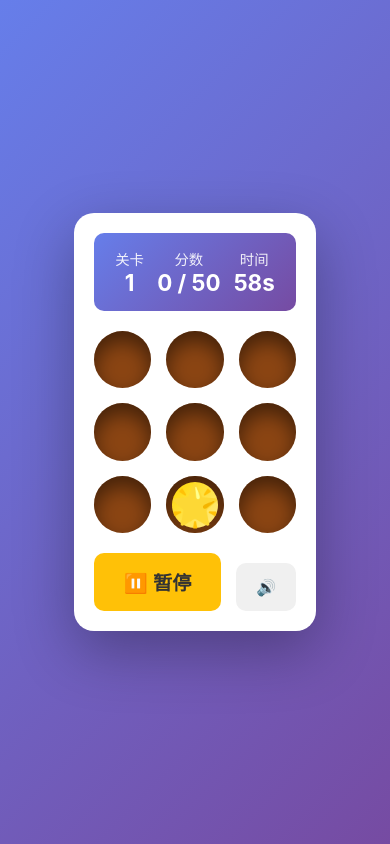
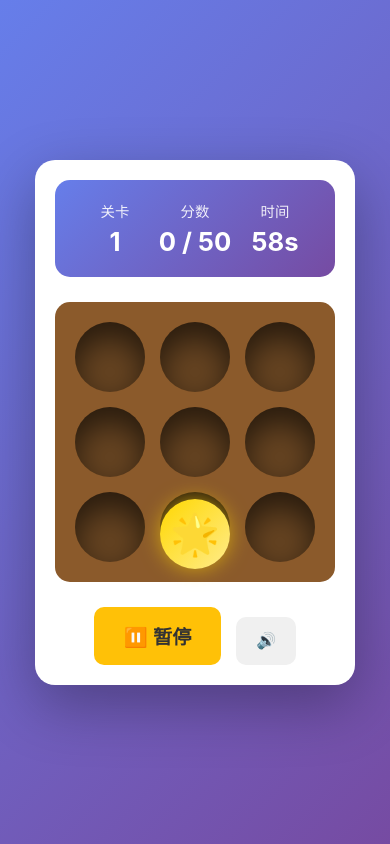
Before and after one commit to FlyFastCode/whac-a-mole-game, a React (Vite) app: page / in a window 390 px wide. Both pictures are taken after a click on the button "🚀 开始游戏". Built offline with nearby package versions, Linux system fonts and the light colour scheme.

Commit message:
fix: 修复地鼠显示和页面宽度
- 修复地鼠渲染逻辑，只在 active 位置显示
- 增加游戏页面最大宽度到 600px
- 改进地鼠动画效果
- 优化地鼠网格样式

```diff
--- a/src/App.tsx
+++ b/src/App.tsx
@@ -342,7 +342,9 @@ function App() {
             className={`mole-hole ${activeMole === index ? 'active' : ''}`}
             onClick={() => handleMoleClick(index)}
           >
-            <div className={`mole ${isGoldenMole ? 'golden' : ''}`} />
+            {activeMole === index && (
+              <div className={`mole ${isGoldenMole ? 'golden' : ''}`} />
+            )}
           </div>
         ))}
       </div>
--- a/src/index.css
+++ b/src/index.css
@@ -15,7 +15,7 @@ body {
 
 .app {
   width: 100%;
-  max-width: 500px;
+  max-width: 600px;
   padding: 20px;
 }
 
@@ -23,7 +23,7 @@ body {
 .start-screen {
   text-align: center;
   background: white;
-  padding: 40px;
+  padding: 50px 40px;
   border-radius: 20px;
   box-shadow: 0 20px 60px rgba(0, 0, 0, 0.3);
 }
@@ -87,34 +87,38 @@ body {
 /* 游戏界面 */
 .game-screen {
   background: white;
-  padding: 20px;
+  padding: 30px;
   border-radius: 20px;
   box-shadow: 0 20px 60px rgba(0, 0, 0, 0.3);
+  max-width: 500px;
+  margin: 0 auto;
 }
 
 .game-header {
   display: flex;
   justify-content: space-around;
-  margin-bottom: 20px;
-  padding: 15px;
+  margin-bottom: 25px;
+  padding: 20px;
   background: linear-gradient(135deg, #667eea 0%, #764ba2 100%);
-  border-radius: 10px;
+  border-radius: 15px;
   color: white;
 }
 
 .stat {
   text-align: center;
+  min-width: 80px;
 }
 
 .stat-label {
   display: block;
   font-size: 0.9rem;
   opacity: 0.9;
+  margin-bottom: 5px;
 }
 
 .stat-value {
   display: block;
-  font-size: 1.8rem;
+  font-size: 2rem;
   font-weight: bold;
 }
 
@@ -133,54 +137,60 @@ body {
   display: grid;
   grid-template-columns: repeat(3, 1fr);
   gap: 15px;
-  margin-bottom: 20px;
+  margin-bottom: 25px;
+  background: #8b5a2b;
+  padding: 20px;
+  border-radius: 15px;
 }
 
 .mole-hole {
   aspect-ratio: 1;
-  background: #8b4513;
+  background: #654321;
   border-radius: 50%;
   position: relative;
-  overflow: hidden;
   cursor: pointer;
-  box-shadow: inset 0 10px 20px rgba(0, 0, 0, 0.5);
+  box-shadow: inset 0 15px 30px rgba(0, 0, 0, 0.6);
   transition: all 0.1s ease;
+  overflow: visible;
 }
 
 .mole-hole:active {
   transform: scale(0.95);
 }
 
-.mole-hole.active .mole {
-  bottom: 10%;
-}
-
+/* 地鼠 */
 .mole {
-  width: 80%;
-  height: 80%;
-  background: #d2691e;
-  border-radius: 50%;
+  width: 100%;
+  height: 100%;
   position: absolute;
-  bottom: -100%;
-  left: 10%;
-  transition: bottom 0.2s ease-out;
-  box-shadow: 0 5px 15px rgba(0, 0, 0, 0.3);
+  top: 100%;
+  left: 0;
+  transition: top 0.15s ease-out;
   display: flex;
   justify-content: center;
   align-items: center;
-  font-size: 2.5rem;
+  font-size: 3rem;
+  border-radius: 50%;
 }
 
-.mole::after {
+/* 地鼠弹出状态 */
+.mole-hole.active .mole {
+  top: 10%;
+}
+
+/* 普通地鼠 */
+.mole:not(.golden)::after {
   content: '🐹';
 }
 
-.mole-hole.active .mole.golden::after {
-  content: '🌟';
+/* 金色地鼠 */
+.mole.golden {
+  background: linear-gradient(135deg, #ffd700 0%, #ffec8b 100%);
+  box-shadow: 0 0 20px rgba(255, 215, 0, 0.6);
 }
 
-.mole.golden {
-  background: linear-gradient(135deg, #ffd700 0%, #ffec8b 100%);
+.mole.golden::after {
+  content: '🌟';
 }
 
 /* 游戏控制 */
@@ -194,7 +204,7 @@ body {
 .result-screen {
   text-align: center;
   background: white;
-  padding: 40px;
+  padding: 50px 40px;
   border-radius: 20px;
   box-shadow: 0 20px 60px rgba(0, 0, 0, 0.3);
 }
@@ -225,19 +235,23 @@ body {
 /* 响应式设计 */
 @media (max-width: 480px) {
   .app {
-    padding: 10px;
+    padding: 15px;
   }
 
   .start-screen h1 {
-    font-size: 2rem;
+    font-size: 2.5rem;
   }
 
-  .mole::before {
-    font-size: 2rem;
+  .mole {
+    font-size: 2.5rem;
   }
 
   .stat-value {
-    font-size: 1.4rem;
+    font-size: 1.6rem;
+  }
+
+  .game-screen {
+    padding: 20px;
   }
 }
 
@@ -257,4 +271,5 @@ body {
   background: rgba(0, 0, 0, 0.7);
   padding: 20px 40px;
   border-radius: 10px;
+  z-index: 10;
 }
```
